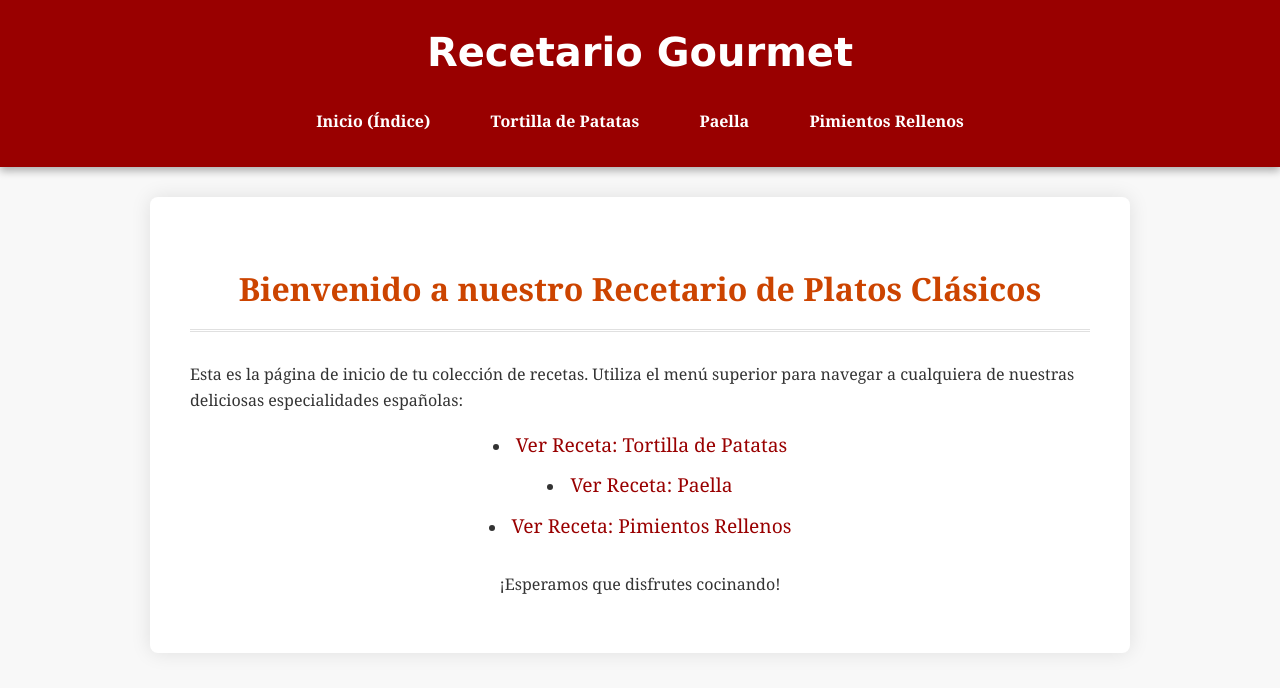
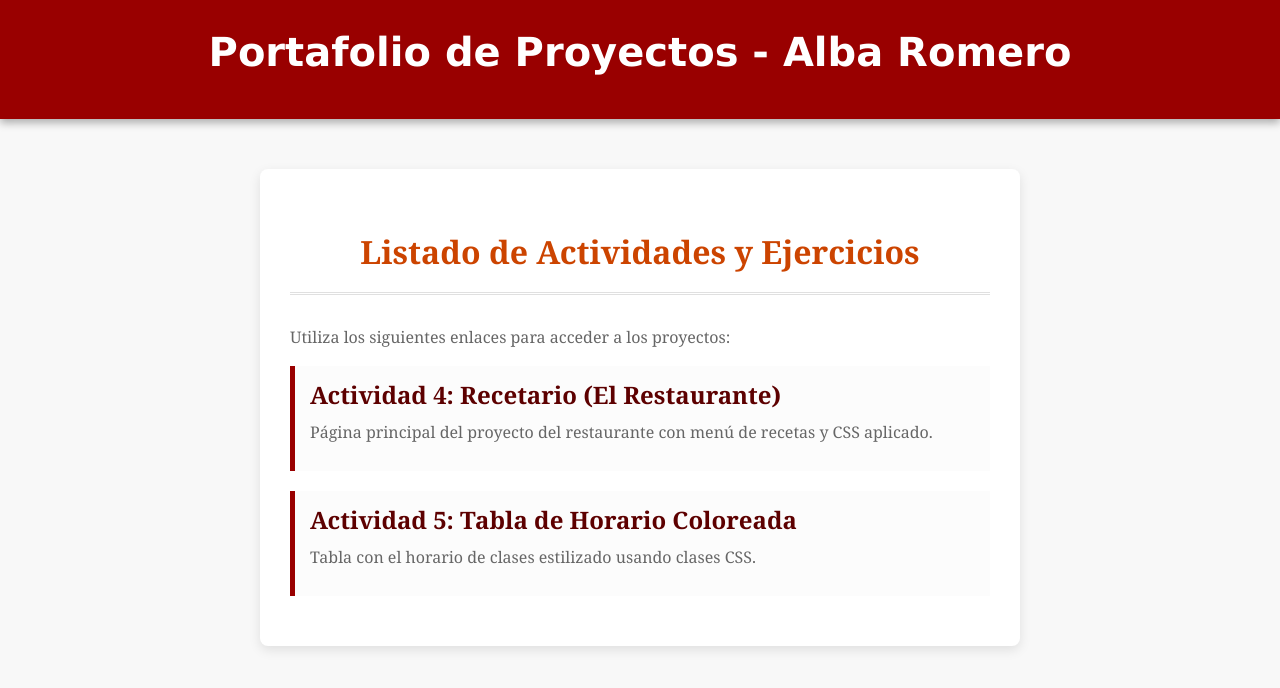
Before and after one commit to alba-romero/alba-romero.github.io, a plain HTML site: page index.html in a window 1280 px wide. Drawn offline with Linux system fonts and the light colour scheme.

Commit message:
Menú principal y Restaurante.

```diff
--- a/index.html
+++ b/index.html
@@ -2,38 +2,63 @@
 <html lang="es">
 <head>
     <meta charset="UTF-8">
-    <title>Recetario Gourmet - Página Principal</title>
+    <title>Menú Principal de Proyectos - Alba Romero</title>
     <link rel="stylesheet" href="estilos.css">
+    <style>
+        .contenedor-menu {
+            max-width: 700px;
+            margin: 50px auto;
+            padding: 30px;
+            background-color: #fff;
+            border-radius: 8px;
+            box-shadow: 0 4px 12px rgba(0, 0, 0, 0.1);
+            text-align: left;
+        }
+        .item-proyecto {
+            border-left: 5px solid #990000;
+            padding: 10px 15px;
+            margin-bottom: 20px;
+            background-color: #fcfcfc;
+        }
+        .item-proyecto a {
+            font-size: 1.5em;
+            color: #5d0000;
+            text-decoration: none;
+            font-weight: bold;
+        }
+        .item-proyecto a:hover {
+            text-decoration: underline;
+        }
+        p {
+            color: #666;
+            margin-top: 5px;
+        }
+        .menu-navegacion {
+            display: none;
+        }
+    </style>
 </head>
 <body>
+
     <header>
-        <h1>Recetario Gourmet</h1>
-        <nav class="menu-navegacion">
-            <a href="index.html">Inicio (Índice)</a>
-            <a href="tortilla.html">Tortilla de Patatas</a>
-            <a href="paella.html">Paella</a>
-            <a href="pimientos.html">Pimientos Rellenos</a>
-        </nav>
+        <h1>Portafolio de Proyectos - Alba Romero</h1>
     </header>
 
-    <main>
-        <h2>Bienvenido a nuestro Recetario de Platos Clásicos</h2>
+    <div class="contenedor-menu">
+        <h2>Listado de Actividades y Ejercicios</h2>
+        <p>Utiliza los siguientes enlaces para acceder a los proyectos:</p>
 
-        <p>Esta es la página de inicio de tu colección de recetas. Utiliza el menú superior para navegar a cualquiera de nuestras deliciosas especialidades españolas:</p>
+        <div class="item-proyecto">
+            <a href="recetario_home.html">Actividad 4: Recetario (El Restaurante)</a>
+            <p>Página principal del proyecto del restaurante con menú de recetas y CSS aplicado.</p>
+        </div>
 
-        <ul style="list-style: none; padding: 0; text-align: center;">
-            <li style="margin: 10px 0;">
-                <a href="tortilla.html" style="font-size: 1.2em; color: #990000; text-decoration: none;">Ver Receta: Tortilla de Patatas</a>
-            </li>
-            <li style="margin: 10px 0;">
-                <a href="paella.html" style="font-size: 1.2em; color: #990000; text-decoration: none;">Ver Receta: Paella</a>
-            </li>
-            <li style="margin: 10px 0;">
-                <a href="pimientos.html" style="font-size: 1.2em; color: #990000; text-decoration: none;">Ver Receta: Pimientos Rellenos</a>
-            </li>
-        </ul>
+        <div class="item-proyecto">
+             <a href="horario.html">Actividad 5: Tabla de Horario Coloreada</a>
+            <p>Tabla con el horario de clases estilizado usando clases CSS.</p>
+        </div>
 
-        <p style="text-align: center; margin-top: 30px;">¡Esperamos que disfrutes cocinando!</p>
-    </main>
+    </div>
+
 </body>
 </html>
```
Also changed, not shown: recetario_home.html (added, +26 -0 lines).
